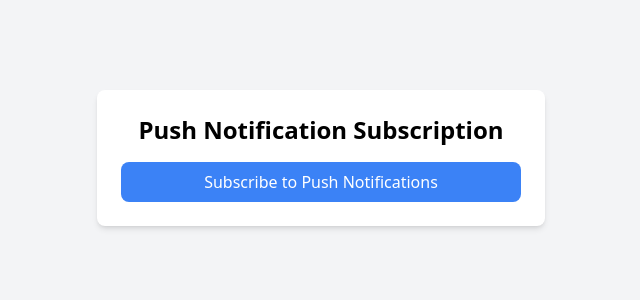
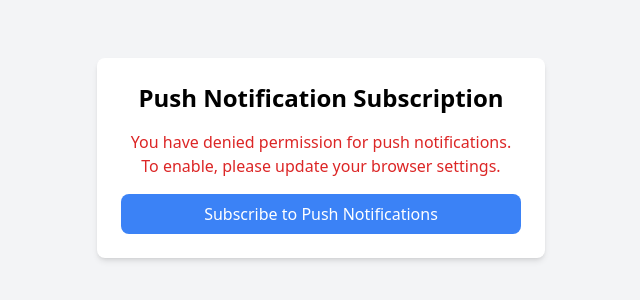
Before and after one commit to david-randoll/push-notification-nextjs, a Next.js app: page / in a window 1280 px wide. Shown: the part 242-542 px from the top of the page, without its empty margins (319-959 px from the left). Built offline with nearby package versions, Linux system fonts and the light colour scheme.

Commit message:
refactor and display error messages

```diff
--- a/src/app/page.tsx
+++ b/src/app/page.tsx
@@ -1,80 +1,23 @@
 "use client";
-import { useNotification } from "@/notifications/useNotification";
-import Image from "next/image";
-import React, { useState } from "react";
+import {useNotification} from "@/notifications/useNotification";
+import React from "react";
+import {NotificationSubscriptionForm} from "@/components/NotificationSubscriptionForm";
+import {UnsupportedNotificationMessage} from "@/components/UnsupportedNotificationMessage";
+import NotificationSubscriptionStatus from "@/components/NotificationSubscriptionStatus";
 
 const Home = () => {
-    const { isSupported, isSubscribed, handleSubscribe, subscription } = useNotification();
-
-    const [message, setMessage] = useState("");
-    const [title, setTitle] = useState("");
-
-    const sendNotification = async () => {
-        await fetch("/api/web-push/send", {
-            method: "POST",
-            body: JSON.stringify({ title, message, subscription }),
-            headers: {
-                "Content-Type": "application/json",
-            },
-        });
-        setMessage("");
-        setTitle("");
-    };
+    const {isSupported, isSubscribed} = useNotification();
 
     return (
         <div className="flex flex-col items-center justify-center min-h-[calc(100dvh)] bg-gray-100 p-4">
-            {!isSupported && (
-                <div className="p-6 w-full max-w-md">
-                    <p className="text-red-500 text-center mb-6">Push notifications are not supported in this browser. Consider adding to the home screen (PWA) if on iOS.</p>
-                    <Image src="/ios-pwa/pwa_ios.jpg" width={10000} height={10000} alt="Push Notification" className="h-auto w-auto" />
-                </div>
+            {!isSupported ? (
+                <UnsupportedNotificationMessage/>
+            ) : (
+                <NotificationSubscriptionStatus/>
             )}
 
-            {/* Notification Subscription Section */}
-            {isSupported && (
-                <div className="bg-white shadow-md rounded-lg p-6 w-full max-w-md">
-                    <h1 className="text-2xl font-bold mb-4 text-center">Push Notification Subscription</h1>
-
-                    <div>
-                        {!isSubscribed ? (
-                            <button onClick={handleSubscribe} className="w-full bg-blue-500 text-white py-2 px-4 rounded-lg hover:bg-blue-600 transition">
-                                Subscribe to Push Notifications
-                            </button>
-                        ) : (
-                            <div className="text-center">
-                                <p className="text-green-600 font-semibold">You are subscribed!</p>
-                            </div>
-                        )}
-                    </div>
-                </div>
-            )}
-
-            {/* Form Section */}
             {isSubscribed && (
-                <div className="bg-white shadow-md rounded-lg p-6 mt-6 w-full max-w-md">
-                    <h2 className="text-xl font-bold mb-4">Send a Notification</h2>
-
-                    {/* Title Input */}
-                    <input
-                        type="text"
-                        placeholder="Notification Title"
-                        value={title}
-                        onChange={(e) => setTitle(e.target.value)}
-                        className="w-full mb-4 p-2 border border-gray-300 rounded-lg"
-                    />
-
-                    {/* Message Input */}
-                    <textarea
-                        placeholder="Notification Message"
-                        value={message}
-                        onChange={(e) => setMessage(e.target.value)}
-                        className="w-full mb-4 p-2 border border-gray-300 rounded-lg"
-                    />
-
-                    <button onClick={() => sendNotification()} className="w-full bg-green-500 text-white py-2 px-4 rounded-lg hover:bg-green-600 transition">
-                        Send Notification
-                    </button>
-                </div>
+                <NotificationSubscriptionForm/>
             )}
         </div>
     );
--- /dev/null
+++ b/src/components/NotificationSubscriptionForm.tsx
@@ -0,0 +1,49 @@
+import React, {useState} from "react";
+import {useNotification} from "@/notifications/useNotification";
+
+export const NotificationSubscriptionForm = () => {
+    const {subscription} = useNotification();
+
+    const [message, setMessage] = useState("");
+    const [title, setTitle] = useState("");
+
+    const sendNotification = async () => {
+        await fetch("/api/web-push/send", {
+            method: "POST",
+            body: JSON.stringify({title, message, subscription}),
+            headers: {
+                "Content-Type": "application/json",
+            },
+        });
+        setMessage("");
+        setTitle("");
+    };
+
+    return (
+        <div className="bg-white shadow-md rounded-lg p-6 mt-6 w-full max-w-md">
+            <h2 className="text-xl font-bold mb-4">Send a Notification</h2>
+
+            {/* Title Input */}
+            <input
+                type="text"
+                placeholder="Notification Title"
+                value={title}
+                onChange={(e) => setTitle(e.target.value)}
+                className="w-full mb-4 p-2 border border-gray-300 rounded-lg"
+            />
+
+            {/* Message Input */}
+            <textarea
+                placeholder="Notification Message"
+                value={message}
+                onChange={(e) => setMessage(e.target.value)}
+                className="w-full mb-4 p-2 border border-gray-300 rounded-lg"
+            />
+
+            <button onClick={() => sendNotification()}
+                    className="w-full bg-green-500 text-white py-2 px-4 rounded-lg hover:bg-green-600 transition">
+                Send Notification
+            </button>
+        </div>
+    );
+};
--- /dev/null
+++ b/src/components/NotificationSubscriptionStatus.tsx
@@ -0,0 +1,44 @@
+import React from "react";
+import {useNotification} from "@/notifications/useNotification";
+
+const NotificationSubscriptionStatus = () => {
+    const {isSubscribed, handleSubscribe, isGranted, isDenied, errorMessage} = useNotification();
+
+    return (
+        <div className="bg-white shadow-md rounded-lg p-6 w-full max-w-md">
+            <h1 className="text-2xl font-bold mb-4 text-center">Push Notification Subscription</h1>
+
+            {isDenied && (
+                <p className="text-red-600 text-center mb-4">
+                    You have denied permission for push notifications. To enable, please update your browser settings.
+                </p>
+            )}
+
+            {errorMessage && (
+                <p className="text-red-600 text-center mb-4">
+                    Error: {errorMessage}
+                </p>
+            )}
+
+            <div>
+                {!isSubscribed && (
+                    <button
+                        onClick={handleSubscribe}
+                        className="w-full bg-blue-500 text-white py-2 px-4 rounded-lg hover:bg-blue-600 transition"
+                        disabled={isDenied}
+                    >
+                        Subscribe to Push Notifications
+                    </button>
+                )}
+
+                {isGranted && (
+                    <div className="text-center">
+                        <p className="text-green-600 font-semibold">You are subscribed!</p>
+                    </div>
+                )}
+            </div>
+        </div>
+    );
+};
+
+export default NotificationSubscriptionStatus;
--- /dev/null
+++ b/src/components/UnsupportedNotificationMessage.tsx
@@ -0,0 +1,13 @@
+import Image from "next/image";
+import React from "react";
+
+export const UnsupportedNotificationMessage = () => {
+    return (
+        <div className="p-6 w-full max-w-md">
+            <p className="text-red-500 text-center mb-6">Push notifications are not supported in this browser.
+                Consider adding to the home screen (PWA) if on iOS.</p>
+            <Image src="/ios-pwa/pwa_ios.jpg" width={10000} height={10000} alt="Push Notification"
+                   className="h-auto w-auto"/>
+        </div>
+    );
+};
--- a/src/notifications/NotificationPush.ts
+++ b/src/notifications/NotificationPush.ts
@@ -1,6 +1,6 @@
 const SERVICE_WORKER_FILE_PATH = "./notification-sw.js";
 
-export function notificationUnsupported(): boolean {
+export function isNotificationSupported(): boolean {
     let unsupported = false;
     if (
         !("serviceWorker" in navigator) ||
@@ -9,23 +9,19 @@ export function notificationUnsupported(): boolean {
     ) {
         unsupported = true;
     }
-    return unsupported;
+    return !unsupported;
 }
 
-export function checkPermissionStateAndAct(onSubscribe: (subs: PushSubscription | null) => void): void {
-    const state: NotificationPermission = Notification.permission;
-    switch (state) {
-        case "denied":
-            break;
-        case "granted":
-            registerAndSubscribe(onSubscribe);
-            break;
-        case "default":
-            break;
-    }
+export function isPermissionGranted(): boolean {
+    return Notification.permission === "granted";
 }
 
-export async function registerAndSubscribe(onSubscribe: (subs: PushSubscription | null) => void): Promise<void> {
+export function isPermissionDenied(): boolean {
+    return Notification.permission === "denied";
+}
+
+export async function registerAndSubscribe(onSubscribe: (subs: PushSubscription | null) => void,
+                                           onError: (e: Error) => void): Promise<void> {
     try {
         await navigator.serviceWorker.register(SERVICE_WORKER_FILE_PATH);
         //subscribe to notification
@@ -41,9 +37,9 @@ export async function registerAndSubscribe(onSubscribe: (subs: PushSubscription
                 onSubscribe(subscription);
             })
             .catch((e) => {
-                console.error("Failed to subscribe cause of: ", e);
+                onError(e);
             });
-    } catch (e) {
-        console.error("Failed to register service-worker: ", e);
+    } catch (e: any) {
+        onError(e);
     }
 }
--- a/src/notifications/useNotification.tsx
+++ b/src/notifications/useNotification.tsx
@@ -1,58 +1,76 @@
 "use client";
-import { checkPermissionStateAndAct, notificationUnsupported, registerAndSubscribe } from "./NotificationPush";
-import React, { createContext, useContext, useState, ReactNode, useMemo, useEffect } from "react";
+import {
+    isNotificationSupported,
+    isPermissionDenied,
+    isPermissionGranted,
+    registerAndSubscribe
+} from "./NotificationPush";
+import React, {createContext, ReactNode, useContext, useEffect, useMemo, useState} from "react";
 
 interface NotificationContextType {
     isSupported: boolean;
-    setIsSupported: React.Dispatch<React.SetStateAction<boolean>>;
     isSubscribed: boolean;
-    setIsSubscribed: React.Dispatch<React.SetStateAction<boolean>>;
+    isGranted: boolean;
+    isDenied: boolean;
     subscription: PushSubscription | null;
-    setSubscription: React.Dispatch<React.SetStateAction<PushSubscription | null>>;
+    errorMessage: string | null;
     handleSubscribe: () => void;
 }
 
 const NotificationContext = createContext<NotificationContextType | undefined>(undefined);
 
-export const NotificationProvider: React.FC<{ children: ReactNode }> = ({ children }) => {
+export const NotificationProvider: React.FC<{ children: ReactNode }> = ({children}) => {
     const [isSupported, setIsSupported] = useState<boolean>(false);
+    const [isGranted, setIsGranted] = useState<boolean>(false);
+    const [isDenied, setIsDenied] = useState<boolean>(false);
     const [isSubscribed, setIsSubscribed] = useState<boolean>(false);
     const [subscription, setSubscription] = useState<PushSubscription | null>(null);
+    const [errorMessage, setErrorMessage] = useState<string | null>(null);
 
     useEffect(() => {
-        if (!notificationUnsupported()) {
+        if (isNotificationSupported()) {
             setIsSupported(true);
-            checkPermissionStateAndAct((subscription) => {
-                if (subscription) {
-                    setIsSubscribed(true);
-                    setSubscription(subscription);
-                }
-            });
+            const granted = isPermissionGranted();
+            setIsGranted(granted);
+            setIsDenied(isPermissionDenied());
+            if (granted) {
+                handleSubscribe();
+            }
         }
     }, []);
 
     const handleSubscribe = () => {
-        registerAndSubscribe((subscription) => {
+        const onSubscribe = (subscription: PushSubscription | null) => {
             if (subscription) {
                 // for a production app, you would probably have a user account and save the subscription to the user
                 // make http request to save the subscription
                 setIsSubscribed(true);
                 setSubscription(subscription);
             }
-        });
+            setIsGranted(isPermissionGranted());
+            setIsDenied(isPermissionDenied());
+        };
+        const onError = (e: Error) => {
+            console.error("Failed to subscribe cause of: ", e);
+            setIsGranted(isPermissionGranted());
+            setIsDenied(isPermissionDenied());
+            setIsSubscribed(false);
+            setErrorMessage(e?.message);
+        }
+        registerAndSubscribe(onSubscribe, onError);
     };
 
     const contextValue = useMemo(
         () => ({
             isSupported,
-            setIsSupported,
             isSubscribed,
-            setIsSubscribed,
+            isGranted,
+            isDenied,
             subscription,
-            setSubscription,
+            errorMessage,
             handleSubscribe,
         }),
-        [isSupported, setIsSupported, isSubscribed, setIsSubscribed, subscription, setSubscription, handleSubscribe]
+        [isSupported, isSubscribed, isGranted, isDenied, subscription, errorMessage]
     );
 
     return <NotificationContext.Provider value={contextValue}>{children}</NotificationContext.Provider>;
```
